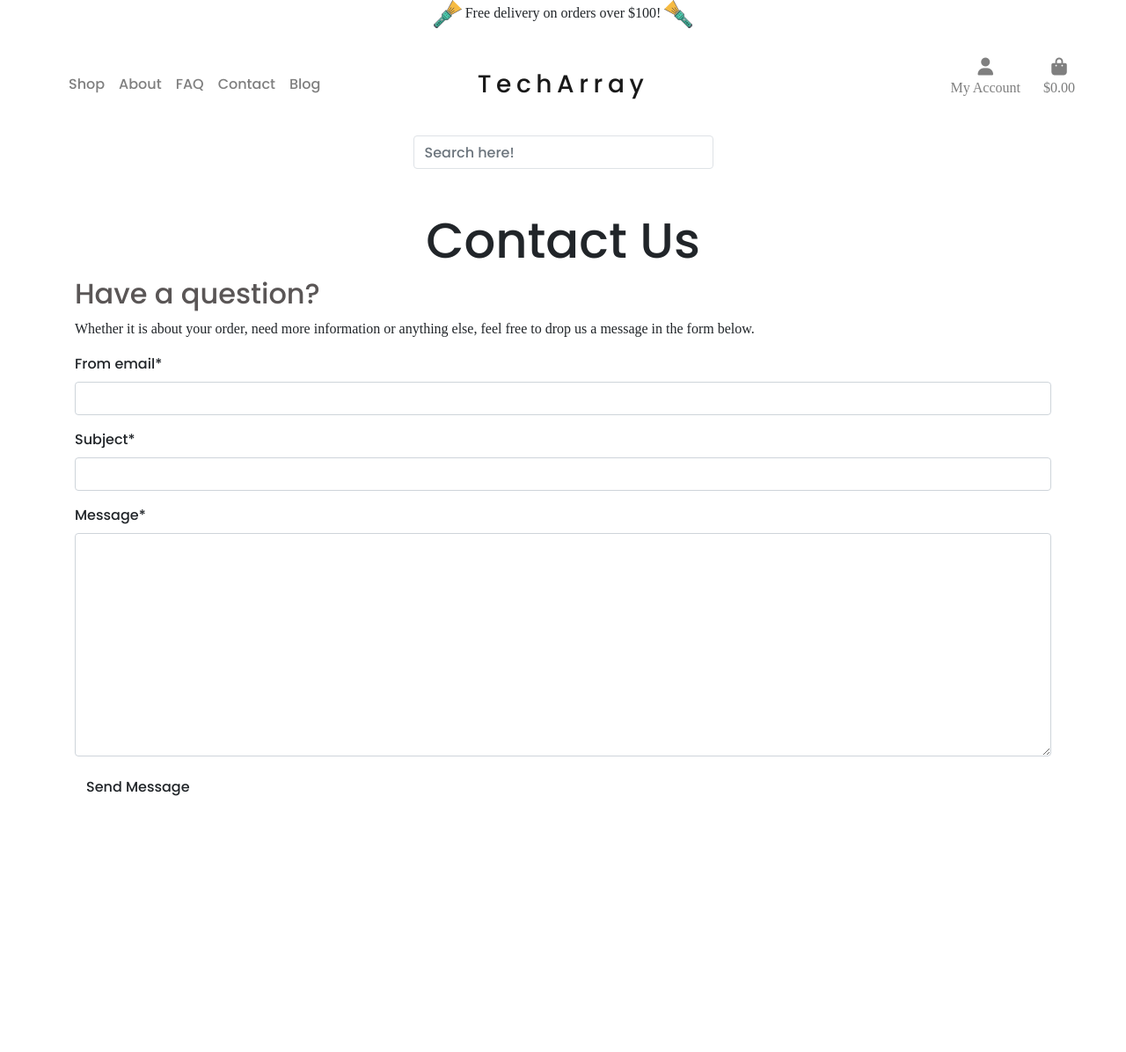
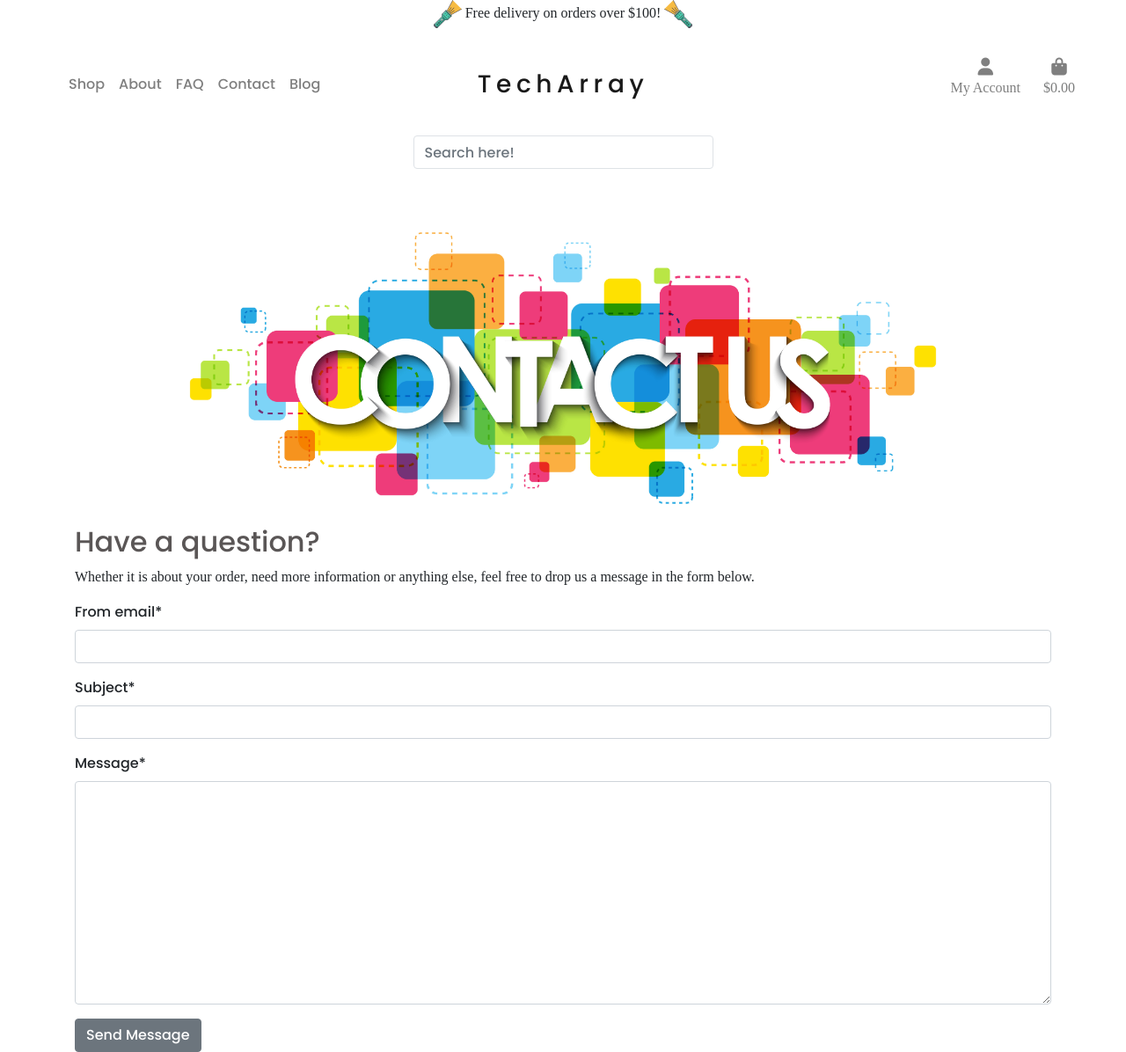
Before and after one commit to sami-sinnari/MilestoneProject4, a Django app: page /contact/ in a window 1280 px wide. Shown: the whole page at 88% size. Before the commit the page ends 905 px from the top, so only its background shows below. Run offline with Django 3.2, Linux system fonts and the light colour scheme; some libraries are stand-ins or nearby versions; some web fonts are replaced.

Commit message:
Fixed product detail typo erro and added more buttons

```diff
--- a/checkout/templates/checkout/checkout.html
+++ b/checkout/templates/checkout/checkout.html
@@ -100,7 +100,7 @@
         </fieldset>
         <!-- Submit Button -->
         <div class="submit-button mt-3">
-          <a href="{% url 'view_bag' %}" class="btn btn-yellow">
+          <a href="{% url 'view_bag' %}" class="btn btn-secondary>
             <span class="icon">
               <i class="fas fa-chevron-left"></i>
             </span>
--- a/checkout/templates/checkout/checkout_success.html
+++ b/checkout/templates/checkout/checkout_success.html
@@ -177,7 +177,7 @@
                     <span>Back to Profile</span>
                 </a>
             {% else %}
-                <a href="{% url 'home' %}" class="btn btn-yellow">
+                <a href="{% url 'home' %}" class="btn btn-secondary">
                     <span class="icon mr-2">
                         <i class="fas fa-home"></i>
                     </span>
--- a/products/templates/products/edit_product.html
+++ b/products/templates/products/edit_product.html
@@ -34,7 +34,7 @@
                 {% endif %}
                 {% endfor %}
                 <div class="text-right">
-                    <a class="btn btn-outline-black rounded-0" href="{% url 'product_detail' product.id' %}">Cancel</a>
+                    <a class="btn btn-outline-black rounded-0" href="{% url 'product_detail' product.id %}">Cancel</a>
                     <button class="btn btn-black rounded-0" type="submit">Update Product</button>
                 </div>
             </form>
--- a/sendemail/templates/sendemail/contact.html
+++ b/sendemail/templates/sendemail/contact.html
@@ -1,16 +1,15 @@
 {% extends "base.html" %} {% load static %} {% block content %}
 
 <!-- Jumbotron -->
-<div class="jumbotron-container container-padding">
-  <div class="row">
-    <div class="col-12">
-      <div class="text-center">
-        <h1 class="display-4">Contact Us</h1>
-      </div>
+<div class="container-padding">
+  <div class="row justify-content-center">
+    <div class="col-md-12 col-lg-9">
+        <img class="img-fluid" src="/media/contact-us.jpeg" alt="Contact Us"/>
     </div>
   </div>
 </div>
 
+</section>
 <section class="container">
   <div class="row contact-text-row">
     <div class="col-12">
@@ -26,7 +25,7 @@
       <form action="{% url 'contact' %}" method="post">
         {% csrf_token %} {{ form|crispy }}
         <div class="form-actions">
-          <button class="btn" type="submit">Send Message</button>
+          <button class="btn btn-secondary" type="submit">Send Message</button>
         </div>
       </form>
     </div>
--- a/sendemail/templates/sendemail/contact_success.html
+++ b/sendemail/templates/sendemail/contact_success.html
@@ -21,7 +21,7 @@
 <!-- Back to home -->
   <div class="row contact-form-row">
     <div class="col-12">
-      <a href="{% url 'home' %}" class="btn">
+      <a href="{% url 'home' %}" class="btn btn-secondary">
         <span class="icon">
           <i class="fas fa-chevron-left"></i>
         </span>
```
